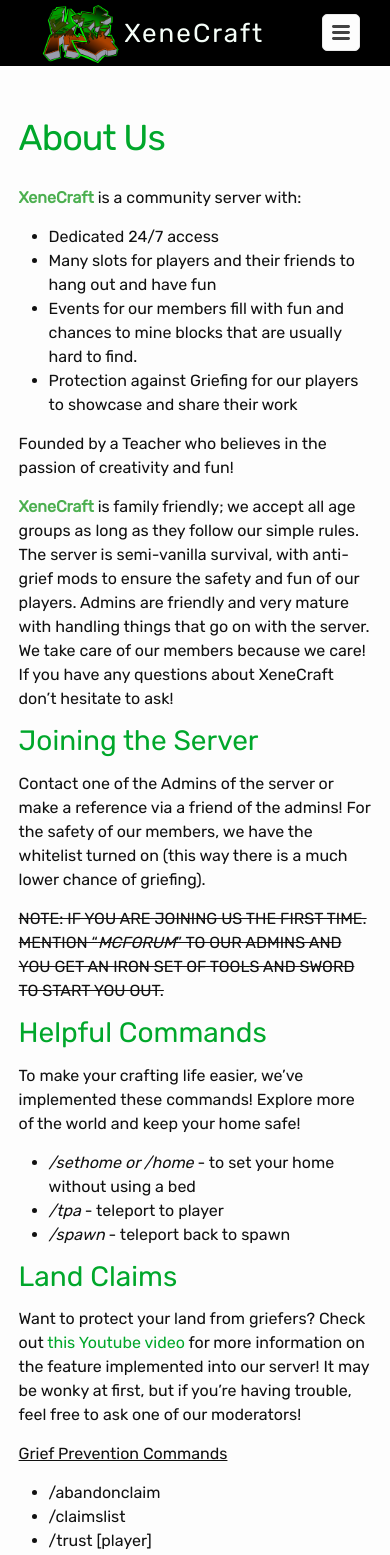
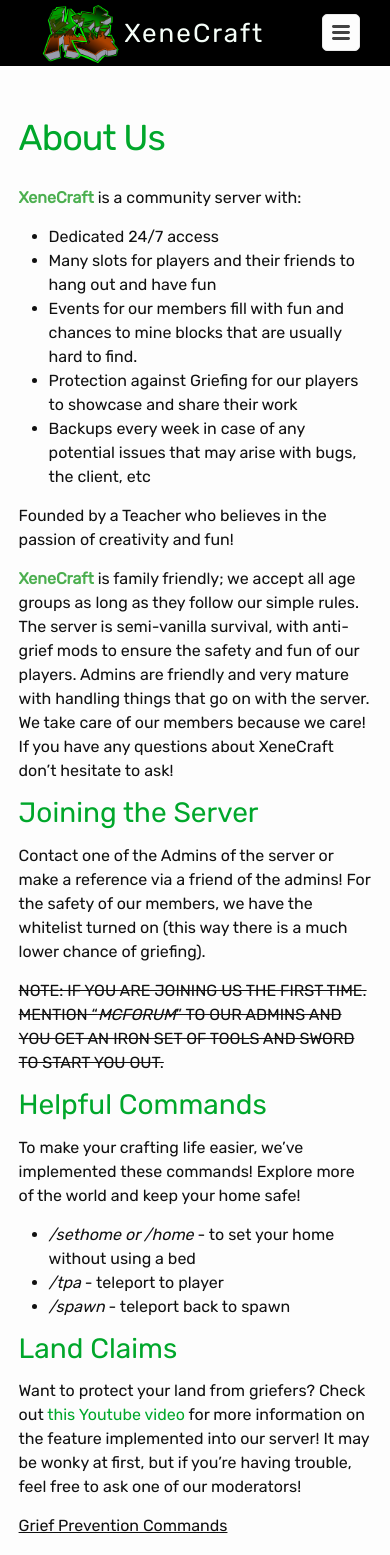
Before and after one commit to Xenecraft/xenecraft.github.io, a Jekyll site: the page built from about.md, in a window 390 px wide. Shown: the top 1555 px of the page. Built offline with Jekyll 4.4.1, drawn with Linux system fonts in a browser that asks for light colours; nearby versions of some CDN libraries; comment, search, counter and statistics services are not loaded; some of the changed text lies outside the part shown.

Commit message:
Additional tidying up, better view overall on multiple devices and some text changes

```diff
--- a/_includes/sidebar.html
+++ b/_includes/sidebar.html
@@ -1,36 +1,51 @@
 <h2>Server Info:</h2>
 <table class="table">
-	<tr><td><strong>IP:</strong></td><td class="xeneIp"></td></tr>
-	<tr><td><strong>Version:</strong></td><td id="version"></td></tr>
-	<tr><td><strong>Players:</strong></td><td id="players"></td></tr>
-	<tr><td><strong>Whitelist:</strong></td><td class="greened">ON</td></tr>
+  <tr>
+    <td><strong>IP:</strong></td>
+    <td class="xeneIp"></td>
+  </tr>
+  <tr>
+    <td><strong>Version:</strong></td>
+    <td id="version"></td>
+  </tr>
+  <tr>
+    <td><strong>Players:</strong></td>
+    <td id="players"></td>
+  </tr>
+  <tr>
+    <td><strong>Whitelist:</strong></td>
+    <td class="greened">ON</td>
+  </tr>
 </table>
 <div class="text-center">
   <a id="server" class="btn">Currently:</a><br>
 </div>
-
 <br>
-<a href="//minecraftservers.org/server/247507" target="_blank"><img class="maxed-width img-responsive" src="//status.minecraftservers.org/classic/247507.png" alt="XeneCraft Minecraft server"/></a>
-
-<br><br>
-<h2>Recent Posts:</h1>
+<a href="//minecraftservers.org/server/247507" target="_blank"><img class="maxed-width img-responsive" src="//status.minecraftservers.org/classic/247507.png" alt="XeneCraft Minecraft server" /></a>
+<br>
+<h2>Recent Posts:</h2>
 <ul class="squared">
   {% for post in site.posts %}
   <li><a class="blackened" href="{{ post.url | prepend: site.baseurl }}">{{ post.title }}</a></li>
   {% endfor %}
 </ul>
 <br>
-
-<div class="fb-page maxed-width" data-href="https://www.facebook.com/xenecraft" data-small-header="false" data-adapt-container-width="true" data-hide-cover="false" data-show-facepile="false" data-show-posts="false"><div class="fb-xfbml-parse-ignore"><blockquote cite="https://www.facebook.com/xenecraft"><a href="https://www.facebook.com/xenecraft">XeneCraft</a></blockquote></div></div>
-<br><br>
-
-<a class="twitter-timeline" href="https://twitter.com/XeneCraft?ref_src=twsrc%5Etfw">Tweets by XeneCraft</a> <script async src="https://platform.twitter.com/widgets.js" charset="utf-8"></script>
-
-<br><br>
-<h2>Archived:</h1>
+<h2>Archived:</h2>
 <ul class="squared">
   {% for archive in site.archives %}
   <li><a class="blackened" href="{{ archive.url | prepend: site.baseurl }}">{{ archive.title }}</a></li>
   {% endfor %}
 </ul>
 <br>
+<div class="fb-page maxed-width" data-href="https://www.facebook.com/xenecraft" data-small-header="false" data-adapt-container-width="true" data-hide-cover="false" data-show-facepile="false" data-show-posts="false">
+  <div class="fb-xfbml-parse-ignore">
+    <blockquote cite="https://www.facebook.com/xenecraft"><a href="https://www.facebook.com/xenecraft">XeneCraft</a></blockquote>
+  </div>
+</div>
+<br>
+<br>
+<div class="twitter-area">
+  <a class="twitter-timeline" href="https://twitter.com/XeneCraft?ref_src=twsrc%5Etfw">Tweets by XeneCraft</a>
+  <script async src="https://platform.twitter.com/widgets.js" charset="utf-8"></script>
+</div>
+<br>
--- a/_layouts/default.html
+++ b/_layouts/default.html
@@ -8,13 +8,13 @@
 {% include header.html %}
 
 <div>
-  <div class="col-sm-9">
+  <div class="col-md-9">
     <div class="main-body">
       {{ content }}
       <!-- references index.html -->
     </div>
   </div>
-  <div class="col-sm-3 sidebar-main">
+  <div class="col-md-3 sidebar-main">
     <div class="sidebar text-left">
       {% include sidebar.html %}
     </div>
--- a/_sass/_custom-parts.scss
+++ b/_sass/_custom-parts.scss
@@ -86,10 +86,13 @@
 	&:nth-child(n){
 		display:block !important
 	}
-	.landing-buttons.btn:nth-child(n){
-		margin-right: 50px;
+	.landing-buttons{
+		.btn{
+			margin-right: 5px;
+			margin-bottom: 5px !important;
+		}
 	}
-	@media (max-width: $sm){
+	@media (max-width: $md){
 		padding:8%;
 	}
 }
@@ -112,7 +115,7 @@
 	border-color: $x-black !important;
 }
 
-@media (min-width: $sm){
+@media (min-width: $md){
 	.sidebar{
 		border-left: $x-black solid 1px;
 	}
@@ -159,6 +162,10 @@
 		margin-left: auto;
 		margin-right: auto;
 		display: block;
+		@media(max-width: $sm){
+			padding: 0px 5px 0px 5px;
+			max-width: 25vw;
+		}
 	}
 }
 
--- a/about.md
+++ b/about.md
@@ -11,6 +11,7 @@
 	<li>Many slots for players and their friends to hang out and have fun</li>
 	<li>Events for our members fill with fun and chances to mine blocks that are usually hard to find.</li>
 	<li>Protection against Griefing for our players to showcase and share their work</li>
+  <li>Backups every week in case of any potential issues that may arise with bugs, the client, etc</li>
 </ul>
 Founded by a Teacher who believes in the passion of creativity and fun!
 
@@ -54,3 +55,5 @@
 <li>If warped back to spawn, ask a moderator nicely for help</li>
 <li>Happy Mining!</li>
 </ol>
+
+Looking for an old page? There are some deprecated pages that are no longer used at the very bottom of the sidebar.
```
Also changed, not shown: join.md (+1 -1 lines), readme.md. Lines whose indentation alone changed are shown as unchanged.
